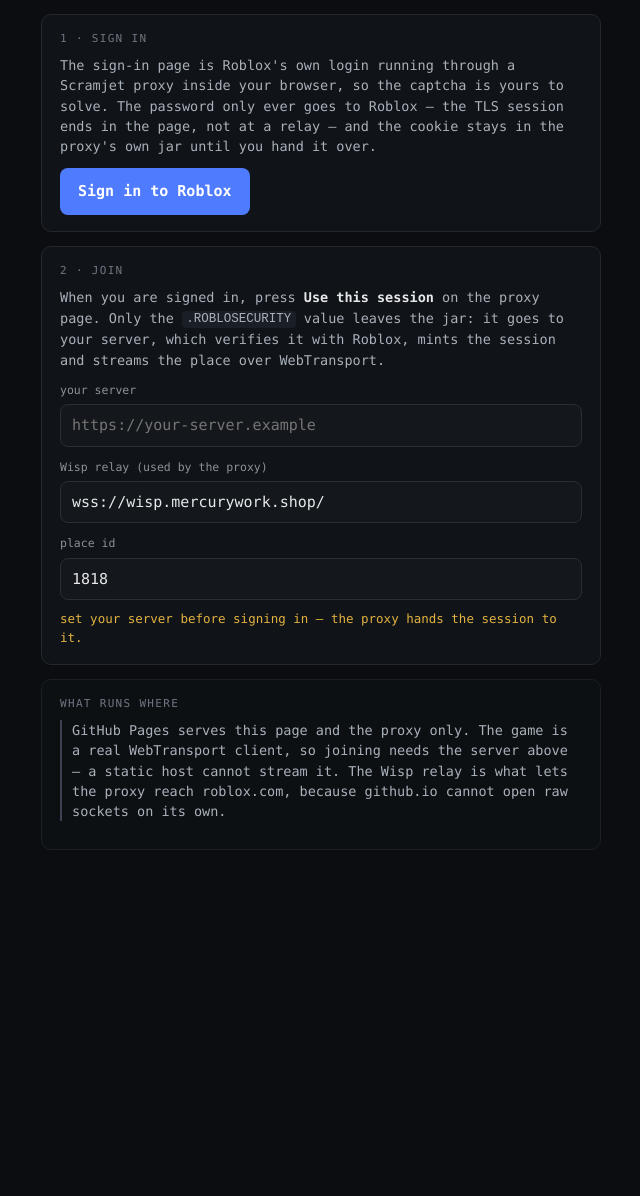
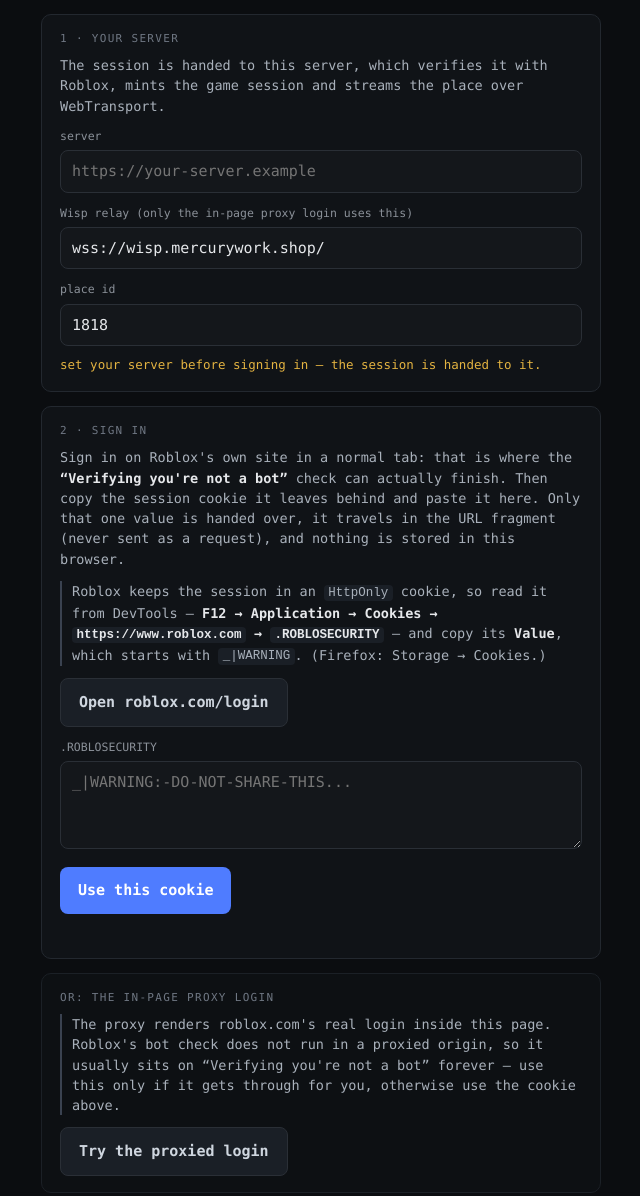
Before and after one commit to damonrosshutchins-boop/roblox-web-ported, a plain HTML site: page index.html in a window 1280 px wide. Shown: the part 100-1296 px from the top of the page, without its empty margins (319-959 px from the left). Before the commit the page ends 996 px from the top, so only its background shows below. Drawn offline with Linux system fonts and the light colour scheme.

Commit message:
Sign in on roblox.com and hand the cookie over
Roblox's "Verifying you're not a bot" challenge does not complete in a
proxied origin, so the gate no longer depends on signing in through the
proxy: it links to roblox.com/login, takes the pasted .ROBLOSECURITY value
and hands it to the server in the fragment. The proxy page now detects that
challenge and points at the cookie path instead of leaving a spinner up.

🤖 Generated with Codebuff
Co-Authored-By: Codebuff <noreply@codebuff.com>

```diff
--- a/index.html
+++ b/index.html
@@ -27,13 +27,16 @@
          background: #4f7cff; color: #fff; padding: 12px 18px;
          border: 0; border-radius: 8px; cursor: pointer; font: inherit; font-weight: 600 }
   .btn:hover { background: #5f87ff }
+  .btn.quiet { background: #1a1f26; color: #cfd6df; border: 1px solid #2a2f36 }
+  .btn.quiet:hover { background: #22282f }
   label { display: block; font-size: 11.5px; color: #8b9199; margin: 12px 0 5px }
-  input { width: 100%; padding: 9px 11px; border-radius: 8px; border: 1px solid #2a2f36;
-          background: #14171b; color: inherit; font: inherit; outline: none }
-  input:focus { border-color: #4f7cff }
+  input, textarea { width: 100%; padding: 9px 11px; border-radius: 8px; border: 1px solid #2a2f36;
+          background: #14171b; color: inherit; font: inherit; outline: none; resize: vertical }
+  input:focus, textarea:focus { border-color: #4f7cff }
   .note { min-height: 18px; font-size: 12.5px; color: #6f7783; margin-top: 10px }
   .note.warn { color: #e3b341 }
   .warnline { border-left: 2px solid #3a4250; padding-left: 10px }
+  #token + .btn, #token ~ .btn { margin-top: 12px }
 </style>
 </head>
 <body>
@@ -42,30 +45,48 @@
   <div class="sub">sign in to a real Roblox account before joining a game</div>
 
   <section class="card">
-    <div class="step">1 · sign in</div>
-    <p>The sign-in page is Roblox's own login running through a Scramjet proxy inside your
-       browser, so the captcha is yours to solve. The password only ever goes to Roblox — the
-       TLS session ends in the page, not at a relay — and the cookie stays in the proxy's own
-       jar until you hand it over.</p>
-    <a class="btn" href="proxy.html" id="signin">Sign in to Roblox</a>
-  </section>
+    <div class="step">1 · your server</div>
+    <p>The session is handed to this server, which verifies it with Roblox, mints the game
+       session and streams the place over WebTransport.</p>
 
-  <section class="card">
-    <div class="step">2 · join</div>
-    <p>When you are signed in, press <b>Use this session</b> on the proxy page. Only the
-       <code>.ROBLOSECURITY</code> value leaves the jar: it goes to your server, which verifies
-       it with Roblox, mints the session and streams the place over WebTransport.</p>
-
-    <label for="backend">your server</label>
+    <label for="backend">server</label>
     <input id="backend" spellcheck="false" placeholder="https://your-server.example">
 
-    <label for="wisp">Wisp relay (used by the proxy)</label>
+    <label for="wisp">Wisp relay (only the in-page proxy login uses this)</label>
     <input id="wisp" spellcheck="false" placeholder="wss://relay.example/">
 
     <label for="place">place id</label>
     <input id="place" inputmode="numeric" placeholder="1818">
 
     <div class="note" id="note"></div>
+  </section>
+
+  <section class="card" id="cookie">
+    <div class="step">2 · sign in</div>
+    <p>Sign in on Roblox's own site in a normal tab: that is where the <b>“Verifying you're not a
+       bot”</b> check can actually finish. Then copy the session cookie it leaves behind and paste
+       it here. Only that one value is handed over, it travels in the URL fragment (never sent as a
+       request), and nothing is stored in this browser.</p>
+    <p class="warnline">Roblox keeps the session in an <code>HttpOnly</code> cookie, so read it from
+       DevTools — <b>F12 → Application → Cookies → <code>https://www.roblox.com</code> →
+       <code>.ROBLOSECURITY</code></b> — and copy its <b>Value</b>, which starts with
+       <code>_|WARNING</code>. (Firefox: Storage → Cookies.)</p>
+
+    <a class="btn quiet" href="https://www.roblox.com/login" target="_blank" rel="noreferrer noopener">Open roblox.com/login</a>
+
+    <label for="token">.ROBLOSECURITY</label>
+    <textarea id="token" rows="3" spellcheck="false" autocomplete="off"
+              placeholder="_|WARNING:-DO-NOT-SHARE-THIS..."></textarea>
+    <button class="btn" id="useCookie" type="button">Use this cookie</button>
+    <div class="note" id="cnote"></div>
+  </section>
+
+  <section class="card quiet">
+    <div class="step">or: the in-page proxy login</div>
+    <p class="warnline">The proxy renders roblox.com's real login inside this page. Roblox's bot
+       check does not run in a proxied origin, so it usually sits on “Verifying you're not a bot”
+       forever — use this only if it gets through for you, otherwise use the cookie above.</p>
+    <a class="btn quiet" href="proxy.html" id="signin">Try the proxied login</a>
   </section>
 
   <section class="card quiet">
@@ -93,9 +114,8 @@ const note = $('note');
 function check() {
   const backend = $('backend').value.trim().replace(/\/+$/, '');
   let text = 'saved for this browser';
-  if (!backend) text = 'set your server before signing in — the proxy hands the session to it.';
+  if (!backend) text = 'set your server before signing in — the session is handed to it.';
   else if (!/^https?:\/\//i.test(backend)) text = 'server should start with https://';
-  else if (!$('wisp').value.trim()) text = 'the proxy needs a Wisp relay to reach roblox.com';
   note.textContent = text;
   note.className = text === 'saved for this browser' ? 'note' : 'note warn';
   // keep the proxy page in step without a round trip
@@ -111,6 +131,37 @@ for (const k of keys) {
   });
 }
 check();
+
+// Roblox's cookie value contains '|' and quotes nobody should have to keep
+// straight, and a pasted "name=value" or whole cookie header is easy to produce,
+// so take the value out of whatever was pasted.
+function cleanToken(raw) {
+  let v = String(raw || '').trim().replace(/^["']+|["']+$/g, '');
+  const m = v.match(/\.ROBLOSECURITY\s*=\s*([^;]+)/);
+  if (m) v = m[1].trim().replace(/^["']+|["']+$/g, '');
+  return v;
+}
+
+const cnote = $('cnote');
+const cwarn = (t) => { cnote.textContent = t; cnote.className = 'note warn'; };
+
+$('useCookie').onclick = () => {
+  const backend = $('backend').value.trim().replace(/\/+$/, '');
+  const token = cleanToken($('token').value);
+  const placeId = Number(($('place').value || '1818').replace(/\D/g, '')) || 1818;
+
+  if (!backend) return cwarn('set your server in step 1 first');
+  if (!/^https?:\/\//i.test(backend)) return cwarn('server should start with https://');
+  if (!token) return cwarn('paste the .ROBLOSECURITY value first');
+  if (token.length < 100) return cwarn('that is too short to be a .ROBLOSECURITY value — copy the whole Value cell');
+
+  // A fragment is not part of the request, so the cookie does not reach the
+  // server's access log; the landing page clears it from the address bar.
+  cnote.textContent = 'handing the session over (cookie not shown)…';
+  cnote.className = 'note';
+  const q = new URLSearchParams({ token, place: String(placeId) });
+  location.href = backend + '/#' + q.toString();
+};
 </script>
 </body>
 </html>
```
Also changed, not shown: proxy.html (+31 -1 lines), 1 other file.
